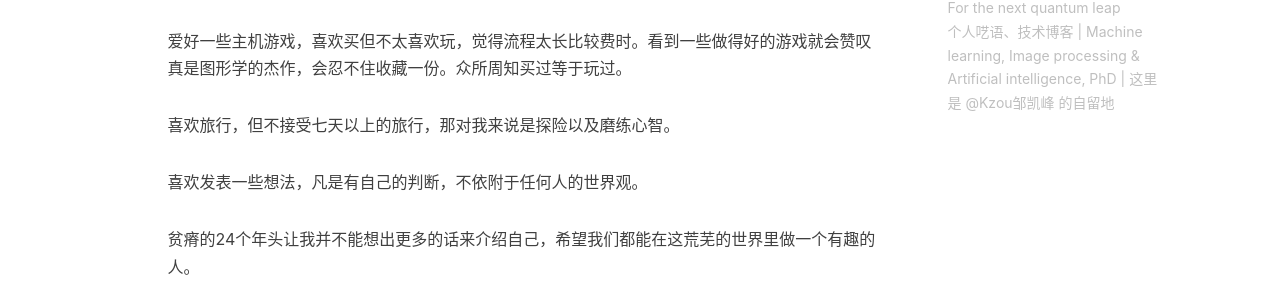
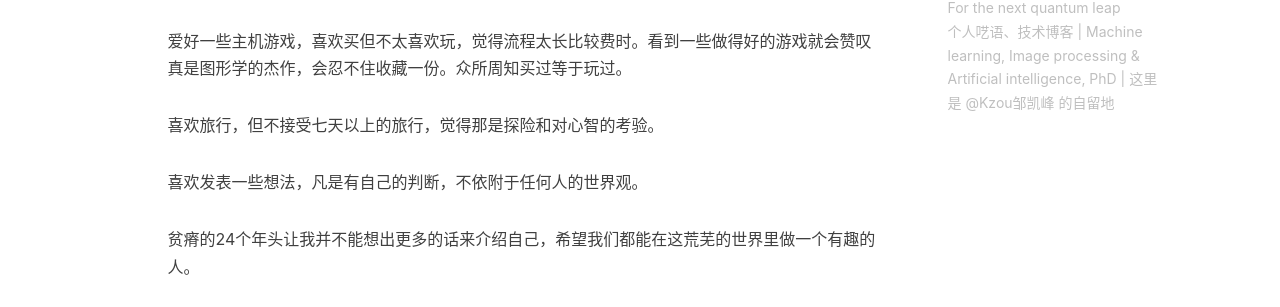
Before and after one commit to ZOUKaifeng/zoukaifeng.github.io, a Jekyll site: the page built from about.html, in a window 1280 px wide. Shown: the part 745-1052 px from the top of the page. Built offline with Jekyll 4.4.1, drawn with Linux system fonts in a browser that asks for light colours; nearby versions of some CDN libraries; comment, search, counter and statistics services are not loaded.

Commit message:
Add files via upload

```diff
--- a/_includes/about/zh.md
+++ b/_includes/about/zh.md
@@ -6,7 +6,7 @@
 
 爱好一些主机游戏，喜欢买但不太喜欢玩，觉得流程太长比较费时。看到一些做得好的游戏就会赞叹真是图形学的杰作，会忍不住收藏一份。众所周知买过等于玩过。
 
-喜欢旅行，但不接受七天以上的旅行，那对我来说是探险以及磨练心智。
+喜欢旅行，但不接受七天以上的旅行，觉得那是探险和对心智的考验。
 
 喜欢发表一些想法，凡是有自己的判断，不依附于任何人的世界观。
 
```
